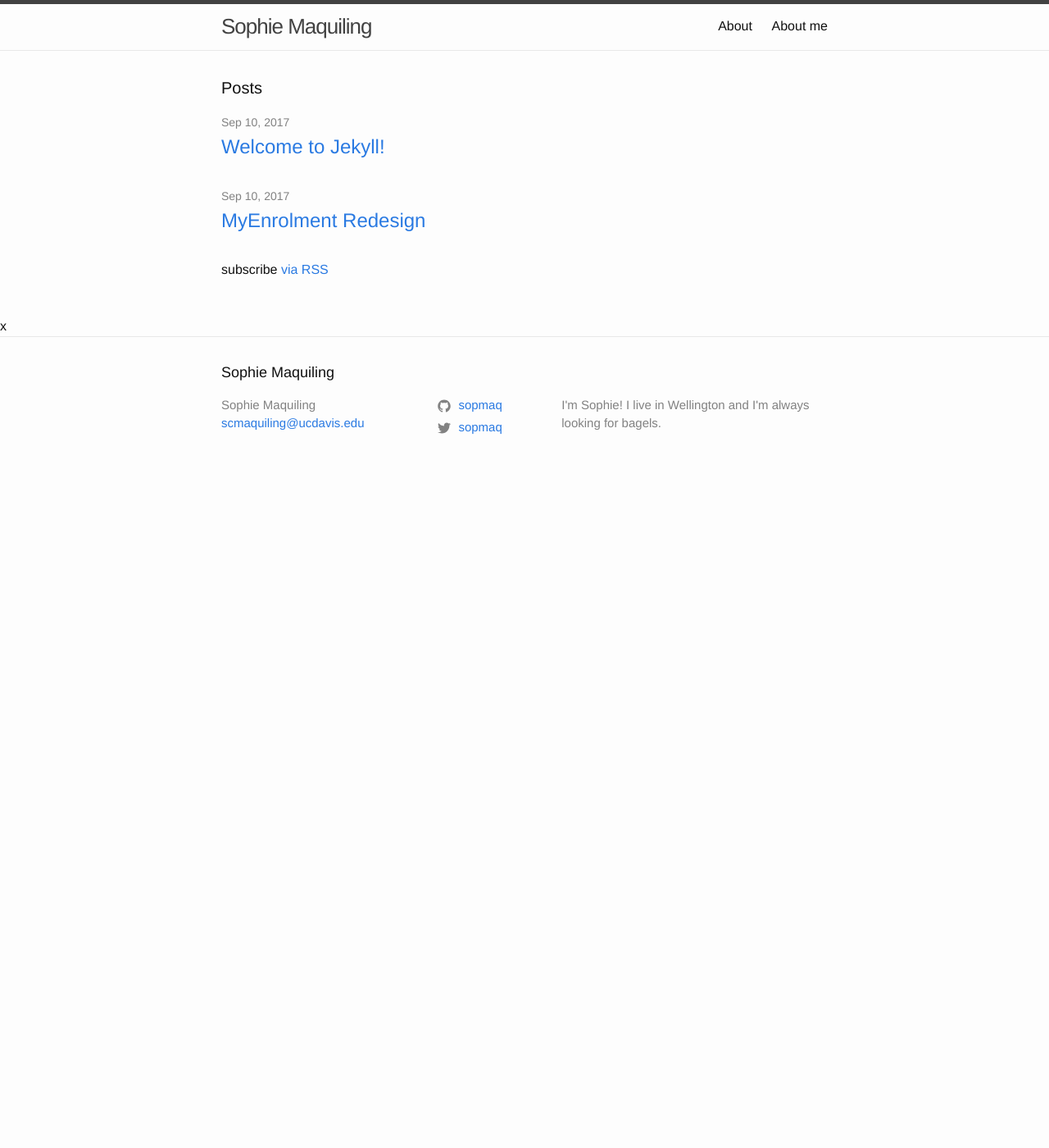
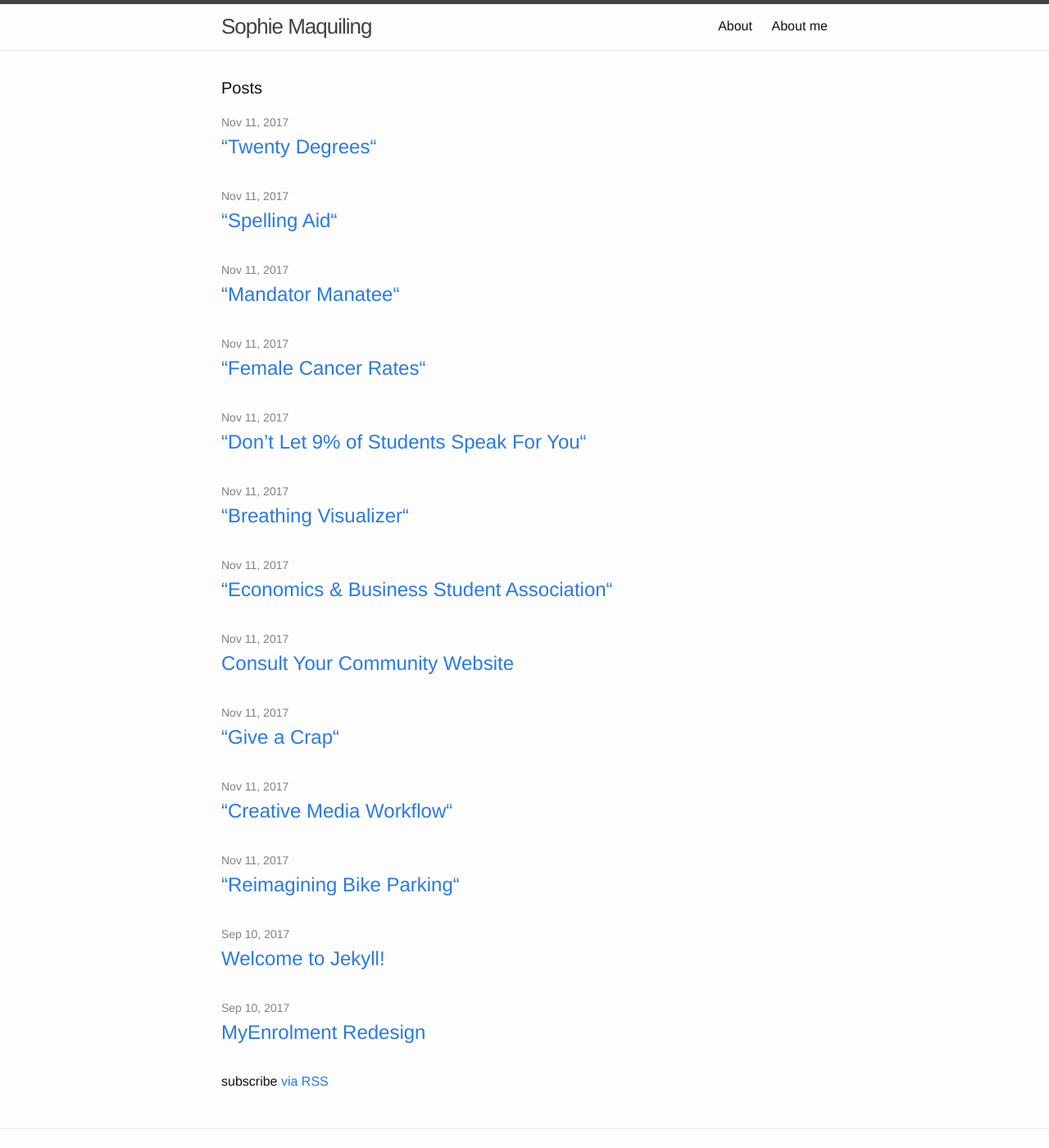
Before and after one commit to sopmaq/portfolio-guacamole, a Jekyll site: the page built from index.md, in a window 1280 px wide and 1400 px high. Shown: the whole window at 82% size. Built offline with Jekyll 4.4.1, drawn with Linux system fonts in a browser that asks for light colours.

Commit message:
Added all the posts pages for each portfolio item

```diff
--- a/_includes/footer.html
+++ b/_includes/footer.html
@@ -1,4 +1,4 @@
-x<footer class="site-footer">
+<footer class="site-footer">
 
   <div class="wrapper">
 
--- a/_layouts/post.html
+++ b/_layouts/post.html
@@ -12,7 +12,8 @@ layout: default
       </time>
       {% if page.author %}
         • <span itemprop="author" itemscope itemtype="http://schema.org/Person"><span itemprop="name">{{ page.author }}</span></span>
-      {% endif %}</p>
+      {% endif %}
+    {{ page.intro }}</p>
   </header>
 
   <div class="post-content" itemprop="articleBody">
--- a/_posts/2017-09-10-myenrolment.markdown
+++ b/_posts/2017-09-10-myenrolment.markdown
@@ -1,11 +1,11 @@
 ---
 layout: post
 title:  "MyEnrolment Redesign"
-date:   2017-09-10 19:49:50 +1200
 categories: interaction
-caption: "Interaction Design"
 type: "Case Study"
+caption: "Prototyping and wireframing a better way for design students to register for classes."
 intro: "This is a redesign of MyEnrolment at Massey University."
+team: ["Keriana Salisbury"]
 ---
 
 <div class="wrapper" markdown="1">
--- /dev/null
+++ b/_posts/2017-11-11-cyc.markdown
@@ -0,0 +1,9 @@
+---
+layout: post
+title:  "Consult Your Community Website"
+categories: interaction
+type: "Case Study"
+caption: ""
+intro: ""
+team: []
+---
--- /dev/null
+++ b/_posts/2017-11-11-ebsa.markdown
@@ -0,0 +1,9 @@
+---
+layout: post
+title:  “Economics & Business Student Association“
+categories: graphic
+type: “Gallery”
+caption: ""
+intro: ""
+team: []
+---
--- /dev/null
+++ b/_posts/2017-11-11-elections.markdown
@@ -0,0 +1,9 @@
+---
+layout: post
+title:  “Don’t Let 9% of Students Speak For You“
+categories: leadership, marketing
+type: “Gallery ”
+caption: ""
+intro: ""
+team: ["Lillian Liu", "Jaqueline Su", "Nathalie Schrans", "Christy Robertson"]
+---
```
Also changed, not shown: _layouts/2017-11-11-fineline.markdown (added, +9 -0 lines), _posts/2017-11-11-bikes.markdown (added, +9 -0 lines), _posts/2017-11-11-cm.markdown (added, +9 -0 lines), _posts/2017-11-11-crappy.markdown (added, +9 -0 lines), _posts/2017-11-11-ecostore.markdown (added, +9 -0 lines), _posts/2017-11-11-femalecancer.markdown (added, +9 -0 lines), _posts/2017-11-11-manatee.markdown (added, +9 -0 lines), _posts/2017-11-11-spellingaid.markdown (added, +9 -0 lines), _posts/2017-11-11-twentydegrees.markdown (added, +9 -0 lines).
